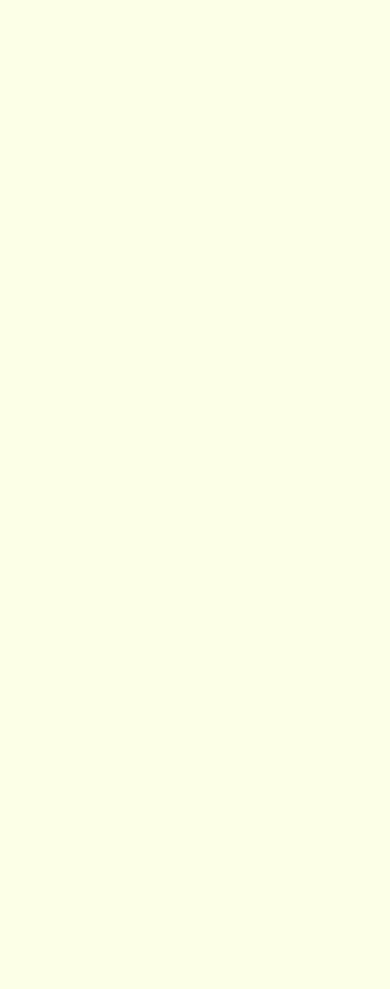
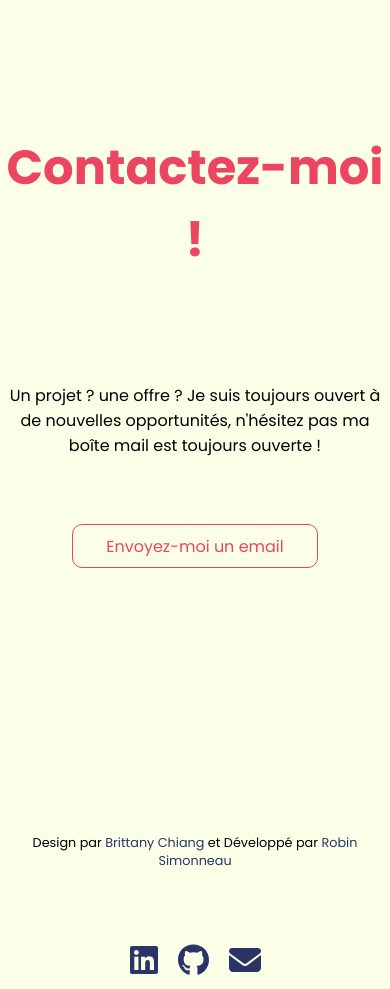
Before and after one commit to Rob1Sim/Portfolio-react, a React (Vite) app: page / in a window 390 px wide. Shown: the part 4040-5029 px from the top of the page. Before the commit the page ends 3879 px from the top, so only its background shows below. Built offline with nearby package versions, Linux system fonts and the light colour scheme.

Commit message:
Ajout de contact'

```diff
--- a/src/Components/App/App.jsx
+++ b/src/Components/App/App.jsx
@@ -8,7 +8,7 @@ function App() {
   return (
     <div className="App">
       <Navbar/>
-      <Sidebar />
+      <Sidebar isFooter={false}/>
       <Content/>
     </div>
   )
--- /dev/null
+++ b/src/Components/Content/Contact/Contact.jsx
@@ -0,0 +1,24 @@
+import './Contact.scss';
+import Sidebar from '../../Sidebar/Sidebar';
+
+function Contact(){
+    return(
+        <section id="contact">
+                <div className="contact-up">
+                <h1>Contactez-moi !</h1>
+                <p>Un projet ? une offre ? Je suis toujours ouvert à de nouvelles opportunités, n'hésitez pas ma boîte mail est toujours ouverte !</p>
+                <a href='mailto:robin.simonneau@robin-sim.fr'>Envoyez-moi un email</a>
+            </div>
+            <div className="footer">
+                <p className='credits'>
+                    Design par <a href='https://github.com/bchiang7'>Brittany Chiang</a> et Développé par <a href='https://github.com/Rob1Sim'>Robin Simonneau</a>
+                </p>
+                <div className="logo-footer">
+                    <Sidebar isFooter={true}/>
+                </div>
+            </div>
+        </section>
+    )
+}
+
+export default Contact;
--- /dev/null
+++ b/src/Components/Content/Contact/Contact.scss
@@ -0,0 +1,75 @@
+@import "/public/assets/Style/_variables.scss";
+@import "/public/assets/Style/_mixins.scss";
+
+#contact{
+    width: 60%;
+    display: flex;
+    flex-direction: column;
+    align-items: center;
+    justify-content: center;
+    gap: 30vh;
+}
+
+#contact>*{
+    @include section-text;
+    flex-wrap: wrap;
+    display: flex;
+    flex-direction: column;
+    align-items: center;
+    justify-content: center;
+    gap: 6vh
+}
+
+#contact>*>h1{
+    @include h1-title;
+    text-align: center;
+
+}
+
+#contact>.contact-up>p{
+    text-align: center;
+}
+
+#contact>.contact-up>a{
+    @include red-button;
+}
+
+#contact>.contact-up>a:hover{
+    @include red-button-hover;
+}
+
+.credits{
+    font-size: 0.8em;
+    text-align: center;
+}
+
+.credits>a{
+    color: $important-text-color ;
+    text-decoration: none;
+    transition: color 0.5s;
+}
+
+
+.credits>a:hover{
+    color: $a-color ;
+
+}
+
+.footer{
+    display: flex;
+    flex-direction: column;
+}
+
+.logo-footer{
+    display: none;
+}
+
+@media screen and (max-width:767px) {
+
+    .logo-footer{
+        display: flex;
+    }
+    #contact{
+        width: 98%;
+    }
+}
--- a/src/Components/Content/Content.jsx
+++ b/src/Components/Content/Content.jsx
@@ -3,6 +3,7 @@ import Description from "./Description/Description";
 import "./Content.scss"
 import Parcours from "./Parcours/Parcours";
 import Project from "./Projects/Project";
+import Contact from "./Contact/Contact";
 
 
 function Content(){
@@ -13,6 +14,7 @@ function Content(){
             <Description/>
             <Parcours/>
             <Project/>
+            <Contact/>
         </main>
     )
 }
--- a/src/Components/Content/Description/Description.scss
+++ b/src/Components/Content/Description/Description.scss
@@ -24,7 +24,7 @@
     @include h2-after;
     top: -22px;
     margin-left: 150px;
-    width: 500px;
+    width: 300px;
 
 }
 
--- a/src/Components/Sidebar/Sidebar.jsx
+++ b/src/Components/Sidebar/Sidebar.jsx
@@ -4,11 +4,19 @@ import { faLinkedin } from '@fortawesome/free-brands-svg-icons'
 import { faGithub } from '@fortawesome/free-brands-svg-icons'
 import { faEnvelope } from '@fortawesome/free-solid-svg-icons'
 
-function Sidebar(){
+function Sidebar({ isFooter }){
+
+    let classOfSideBar = "sidebar";
+    let classOfSideBarUl = "sidbar_Ul";
+
+    if (isFooter){
+        classOfSideBar += " footer";
+        classOfSideBarUl += " footer_Ul";
+    }
 
     return(
-        <div className="sidebar footer">
-            <ul className="sidbar_Ul footer_Ul">
+        <div className={classOfSideBar}>
+            <ul className={classOfSideBarUl}>
                 <li>
                     <a href="https://www.linkedin.com/in/robin-simonneau-581563223/" target="_blank"><FontAwesomeIcon icon={faLinkedin} size="2x" color="#2B3467" /></a>
                 </li>
--- a/src/Components/Sidebar/Sidebar.scss
+++ b/src/Components/Sidebar/Sidebar.scss
@@ -10,7 +10,7 @@
     z-index: 10;
 }
 
-.sidbar_Ul{
+.sidbar_Ul,.footer_Ul{
     display: flex;
     flex-direction: column;
     align-items: center;
@@ -43,6 +43,18 @@
     .sidbar_Ul{
         display: none;
     }
+    .footer_Ul{
+        display: inherit;
+        flex-direction: row;
+    }
+    .sidebar{
+        position: inherit;
+        width: auto;
+    }
+    .footer_Ul:last-child::after{
+        display: none;
+    }
+
 //TODO Ajouter le footer
 
 }
```
